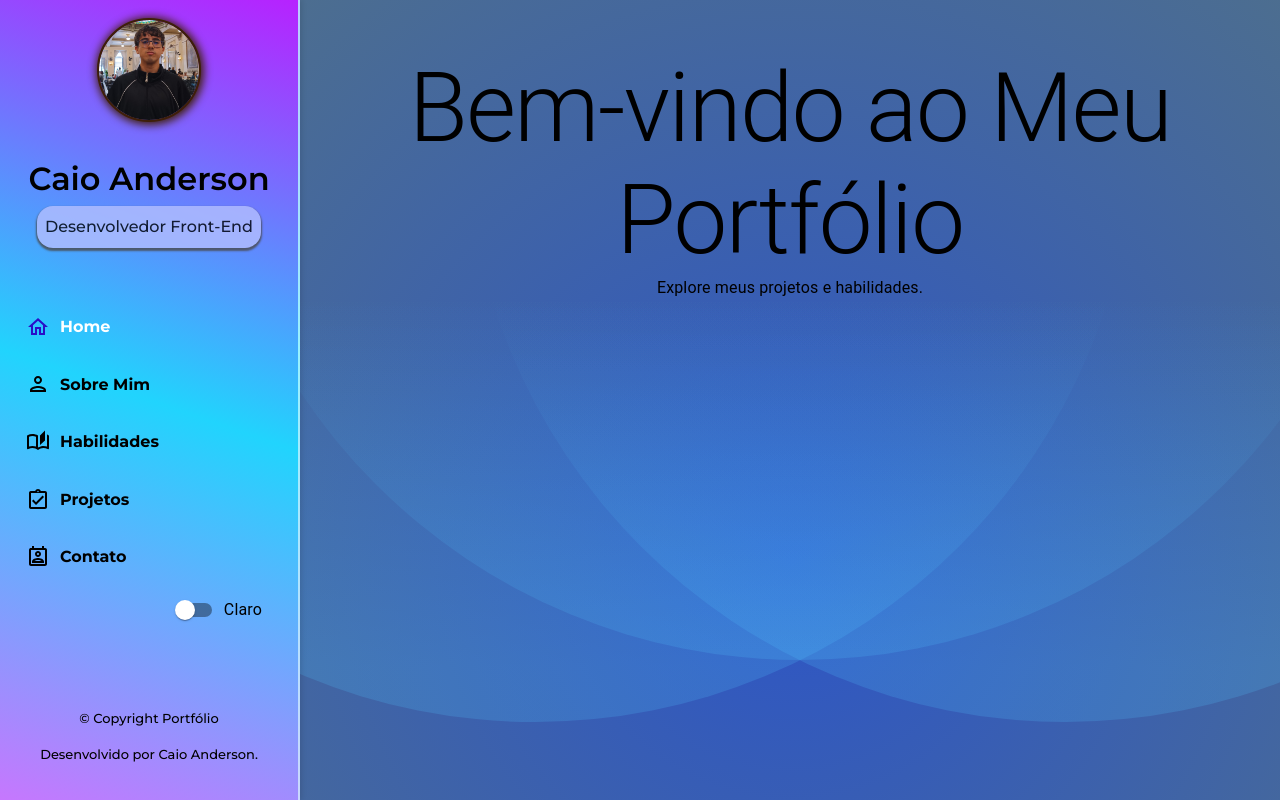
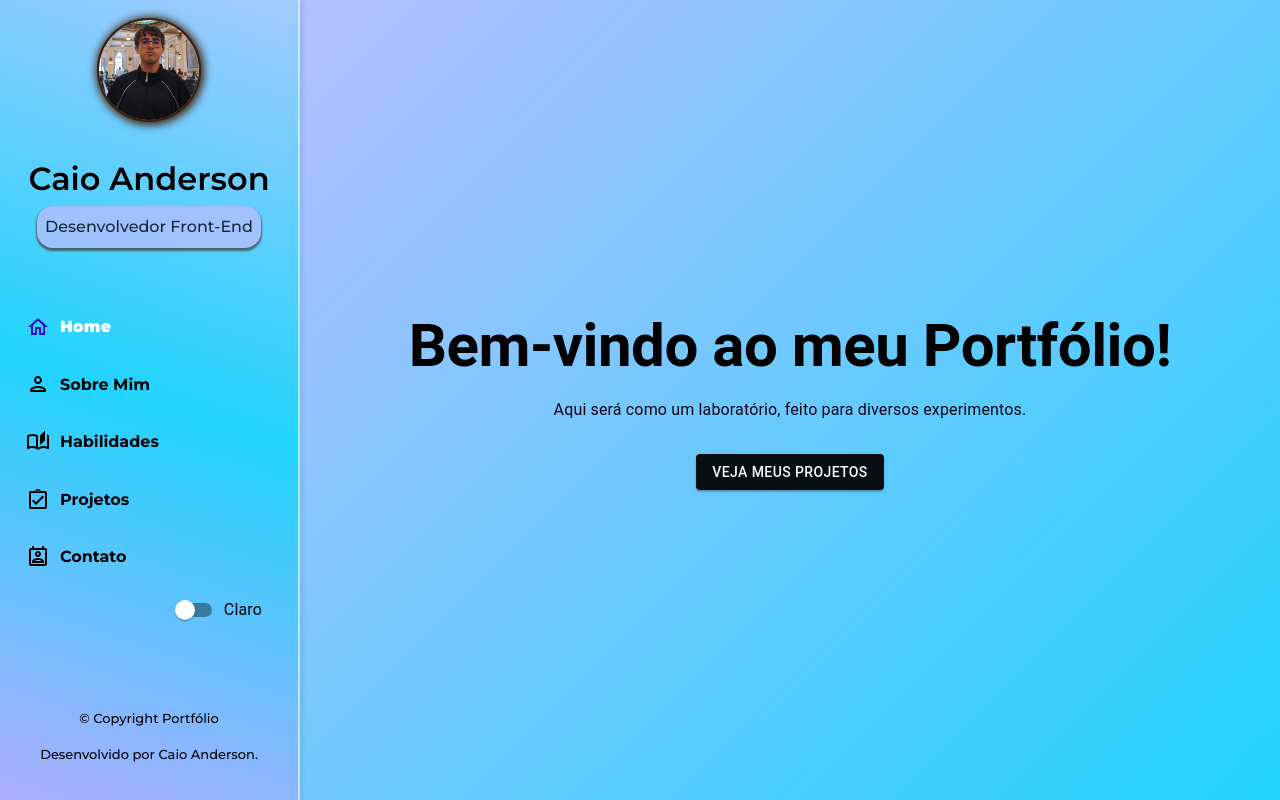
Before and after one commit to CaiooAnderson/CSS-training, a React (Create React App) app in the folder meu-portfolio/: page / in a window 1280 px wide. Built offline with nearby package versions, Linux system fonts and the light colour scheme; the HTML template or start-up script is replaced by a standard one; a web font is replaced by a local one.

Commit message:
Em Andamento

```diff
--- a/meu-portfolio/src/components/Home.js
+++ b/meu-portfolio/src/components/Home.js
@@ -1,12 +1,37 @@
 import React from 'react';
-import { Fade, Box, Typography } from '@mui/material';
+import { Fade, Box, Typography, Button, Slide } from '@mui/material';
 
 const Home = () => {
   return (
     <Fade in={true} timeout={2500}>
-      <Box className='home' sx={{ textAlign: 'center', mt: 4 }}>
-        <Typography variant="h1">Bem-vindo ao Meu Portfólio</Typography>
-        <Typography variant="body1">Explore meus projetos e habilidades.</Typography>
+      <Box
+        className='home'
+        sx={{
+          textAlign: 'center',
+          mt: 0,
+          display: 'flex',
+          flexDirection: 'column',
+          alignItems: 'center',
+          justifyContent: 'center',
+          height: '100vh',
+          backgroundImage: 'linear-gradient(135deg, #b4bfff 0%, #21d4fd 100%)'
+        }}
+      >
+        <Fade in={true} timeout={1000}>
+          <Typography variant="h2" sx={{ color: '#000', fontWeight: 'bold' }}>
+            Bem-vindo ao meu Portfólio!
+          </Typography>
+        </Fade>
+        <Fade in={true} timeout={5000}>
+          <Typography variant="body1" sx={{ color: '#0f0414', mt: 2 }}>
+            Aqui será como um laboratório, feito para diversos experimentos.
+          </Typography>
+        </Fade>
+        <Fade in={true} timeout={8000}>
+          <Button variant="contained" sx={{ mt: 4, backgroundColor: '#000', color: '#fff' }}>
+            Veja meus projetos
+          </Button>
+        </Fade>
       </Box>
     </Fade>
   );
--- a/meu-portfolio/src/styles.css
+++ b/meu-portfolio/src/styles.css
@@ -61,9 +61,9 @@ code {
 
 main {
   margin-left: 300px;
-  padding: 20px;
   flex: 1;
 }
+
 
 /* Componente Sidebar */
 .sidebar {
@@ -72,7 +72,7 @@ main {
   left: 0;
   width: 300px;
   height: 100%;
-  background: linear-gradient(19deg, #c677fe 0%, #21d4fd 50%, #b721ff 100%);;
+  background: linear-gradient(19deg, #aeadff 0%, #21d4fd 50%, #a3caff 100%);
   padding: 20px;
   box-shadow: 2px 0 5px rgba(0, 0, 0, 0.1);
   border-right: 2px solid var(--background-color-opacity);
@@ -135,6 +135,7 @@ main {
 
 .sidebar button.active p {
   color: #fff;
+  font-weight: bolder;
 }
 
 .sidebar button.active .icon {
```
